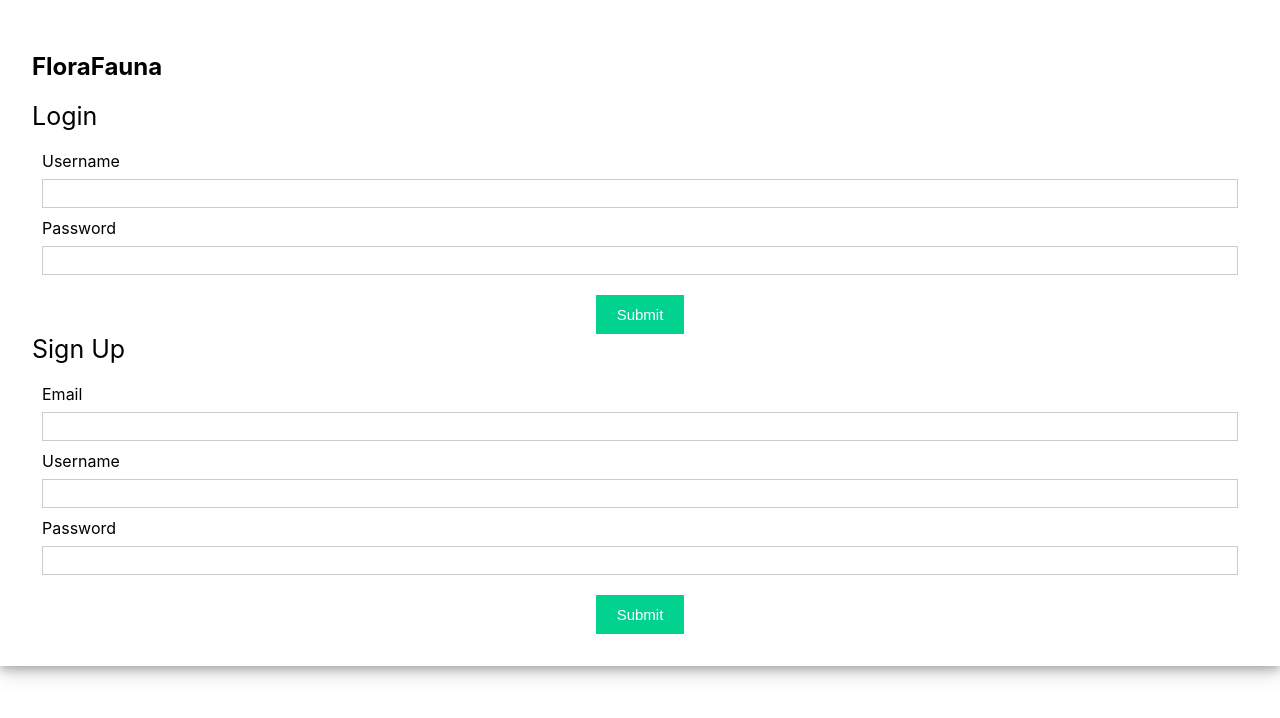
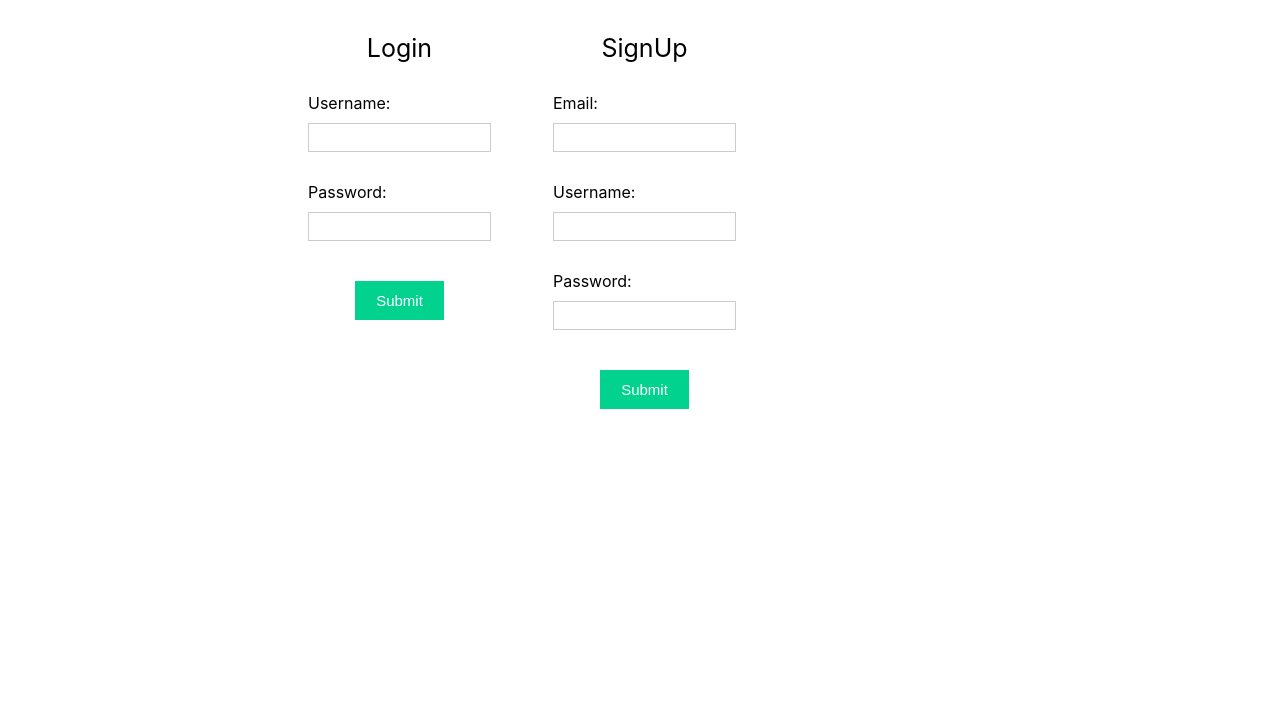
Before and after one commit to ayang007/flora-fauna, a React (Create React App) app: page / in a window 1280 px wide. Shown: the top 718 px of the page. Built offline with nearby package versions, Linux system fonts and the light colour scheme.

Commit message:
Login and signup are now columns with separate inputs

```diff
--- a/src/App.css
+++ b/src/App.css
@@ -36,6 +36,7 @@
     transform: rotate(360deg);
   }
 }*/
+
 
 .App {
   font-family: sans-serif;
@@ -77,7 +78,13 @@ input[type="submit"]:hover {
 .login-form {
   background-color: white;
   padding: 2rem;
-  box-shadow: 0 4px 8px 0 rgba(0, 0, 0, 0.2), 0 6px 20px 0 rgba(0, 0, 0, 0.19);
+  /*box-shadow: 0 4px 8px 0 rgba(0, 0, 0, 0.2), 0 6px 20px 0 rgba(0, 0, 0, 0.19);*/
+  margin-left: auto;
+  margin-right: auto;
+  margin-top: auto;
+  margin-bottom: auto;
+  width: 0%;
+  height: 100%
 }
 
 .list-container {
@@ -97,6 +104,17 @@ input[type="submit"]:hover {
 .input-container {
   display: flex;
   flex-direction: column;
-  gap: 8px;
-  margin: 10px;
+  gap: 10px;
+  margin: 30px;
 }
+
+
+
+login-table {
+  /*width: 100%;*/
+  /*height: 100%;*/
+  /*border: 1px solid black;*/
+  margin-left: auto;
+  margin-right: auto;
+  /*width:50vw!important;*/
+}
--- a/src/App.js
+++ b/src/App.js
@@ -1,12 +1,108 @@
 import './App.css';
 import React, { useState } from "react";
 
-function App() {
+class App extends React.Component {
+  constructor(props) {
+    super(props);
+    this.state = {lusername: '', lpassword: '', susername: '',
+    spassword: '', semail: '', isSubmitted: false};
+
+
+    this.handleChange = this.handleChange.bind(this);
+    this.handleLoginSubmit = this.handleLoginSubmit.bind(this);
+    this.handleSignUpSubmit = this.handleSignUpSubmit.bind(this);
+  }
+
+  handleChange(event) {
+    const name = event.target.name
+    this.setState({[name]: event.target.value});
+  }
+
+  handleLoginSubmit(event) {
+    this.setState({isSubmitted: true});
+    alert('A name was submitted: ' + this.state.lusername + " and a password: " + this.state.lpassword);
+    event.preventDefault();
+  }
+
+  handleSignUpSubmit(event) {
+    this.setState({isSubmitted: true});
+    alert('A name was submitted: ' + this.state.susername + " and a password: " + this.state.spassword
+    + "email: " + this.state.semail);
+    event.preventDefault();
+  }
+
+  render() {
+    return (
+      <login-table><tr>
+        <div className="app">
+          <div className="login-form" >
+            <td>
+              <div className="title" style={{textAlign: "center"}}>Login</div>
+              {this.state.isSubmitted ? <div>User successfully logged in</div> :
+              <div className="form">
+              <form onSubmit={this.handleLoginSubmit}>
+                <div className="input-container">
+                  <label>
+                    Username:
+                  </label>
+                  <input name="lusername" type="text" value={this.state.lusername} onChange={this.handleChange} required/>
+                </div>
+                <div className="input-container">
+                  <label>
+                    Password:
+                  </label>
+                  <input name="lpassword" type="text" value={this.state.lpassword} onChange={this.handleChange} required/>
+                </div>
+                <div className="button-container">
+                  <input type="submit" />
+                </div>
+              </form>
+            </div>
+              }
+            </td>
+            <td>
+              <div className="title" style={{textAlign: "center"}}>SignUp</div>
+              {this.state.isSubmitted ? <div>User successfully signed up</div> :
+              <div className="form">
+              <form onSubmit={this.handleSignUpSubmit}>
+                <div className="input-container">
+                  <label>
+                    Email:
+                  </label>
+                  <input name="semail" type="text" value={this.state.semail} onChange={this.handleChange} required/>
+                </div>
+                <div className="input-container">
+                  <label>
+                    Username:
+                  </label>
+                  <input name="susername" type="text" value={this.state.susername} onChange={this.handleChange} required/>
+                </div>
+                <div className="input-container">
+                  <label>
+                    Password:
+                  </label>
+                  <input name="spassword" type="text" value={this.state.spassword} onChange={this.handleChange} required/>
+                </div>
+                <div className="button-container">
+                  <input type="submit" />
+                </div>
+              </form>
+            </div>
+              }
+            </td>
+          </div>
+        </div>
+      </tr></login-table>
+    );
+  }
+}
+
+/*function App() {
   // React States
   const [errorMessages, setErrorMessages] = useState({});
   const [isSubmitted, setIsSubmitted] = useState(false);
 
-  // Dummy User Login info
+  // Dummy User Login database
   const database = [
     {
       username: "user1",
@@ -102,17 +198,22 @@ function App() {
   );
 
   return (
-    <div className="app">
-      <div className="login-form">
-      <h2>FloraFauna</h2>
-        <div className="title">Login</div>
-        {isSubmitted ? <div>User successfully logged in</div> : renderLoginForm}
-        <div className="title">Sign Up</div>
-        {isSubmitted ? <div>User successfully signed up</div> : renderSignUpForm}
+    <login-table><tr>
+      <div className="app">
+        <div className="login-form" >
+          <td>
+            <div className="title" style={{textAlign: "center"}}>Login</div>
+            {isSubmitted ? <div>User successfully logged in</div> : renderLoginForm}
+          </td>
+          <td>
+            <div className="title" style={{textAlign: "center"}}>Sign Up</div>
+            {isSubmitted ? <div>User successfully signed up</div> : renderSignUpForm}
+          </td>
+        </div>
       </div>
-    </div>
+    </tr></login-table>
   );
-}
+}*/
 
 
 
```
